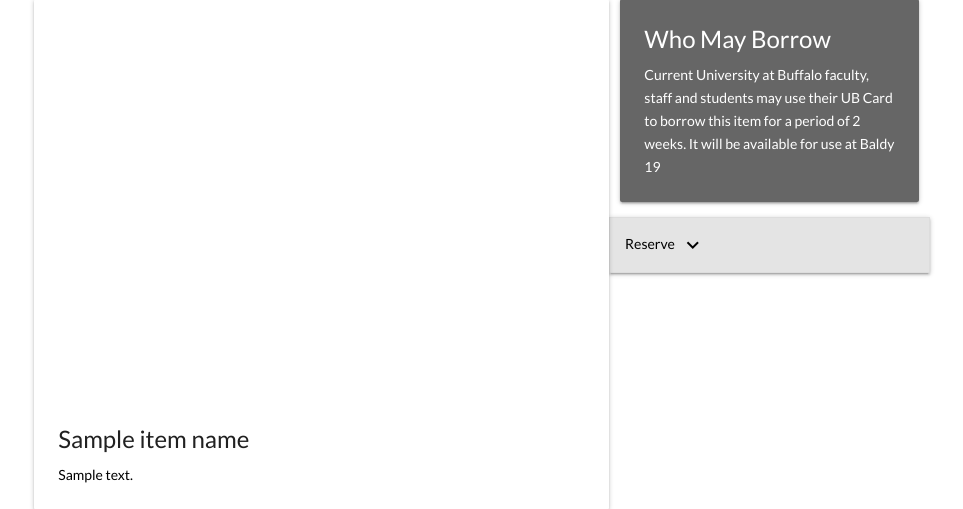
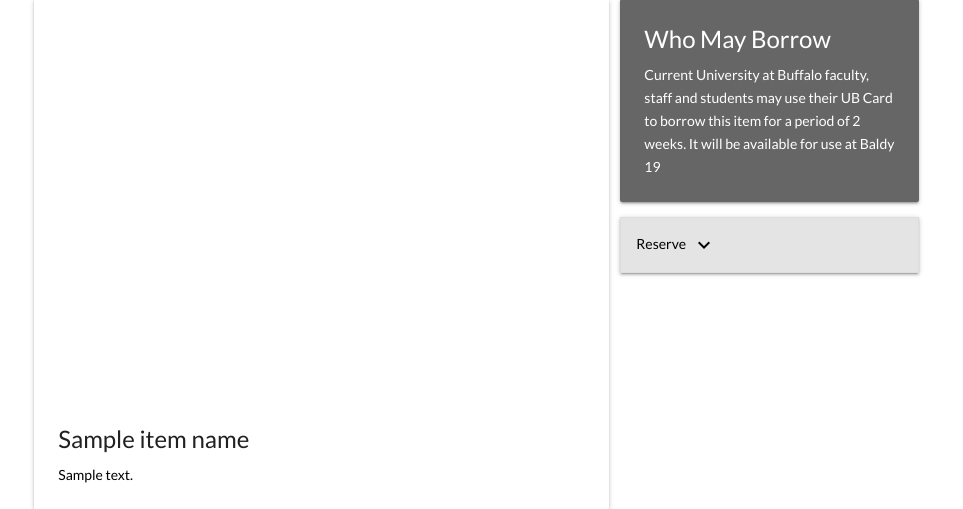
Before and after one commit to anandimous/DAM, a Django app: template dam/inventory/templates/inventory/details.html in a window 1280 px wide. Shown: the part 259-768 px from the top of the page, without its empty margins (169-1132 px from the left). Run offline with Django 3.2, Linux system fonts and the light colour scheme; the template is opened without the code that fills it: most values are stand-ins (such as "Sample title", 1, 10 or a date in 2020); parts of the project's set-up code (start-up, migrations or seed data) failed here and were passed over; some libraries are stand-ins or nearby versions.

Commit message:
One of the divs wasnt removed during merge, fixes overlaping reserve with details

```diff
--- a/dam/inventory/templates/inventory/details.html
+++ b/dam/inventory/templates/inventory/details.html
@@ -4,7 +4,7 @@
 {% block title %}Item Details{% endblock %}
 {% block style %}
 <style>
-    @media only screen and (max-width: 768px) {
+    @media only screen and (max-width: 992px) {
         #cardprofile {
             padding-left: 0;
             padding-right: 0;
@@ -74,7 +74,6 @@
 
                 </div>
             </div>
-            <div class="row">
                 <ul class="collapsible" data-collapsible="expandable">
                     <li>
 
@@ -113,6 +112,4 @@
             </div>
         </div>
 
-    </div>
-
 {% endblock %}
```
